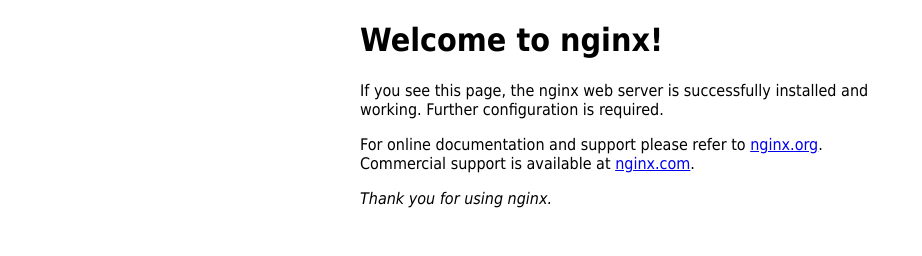
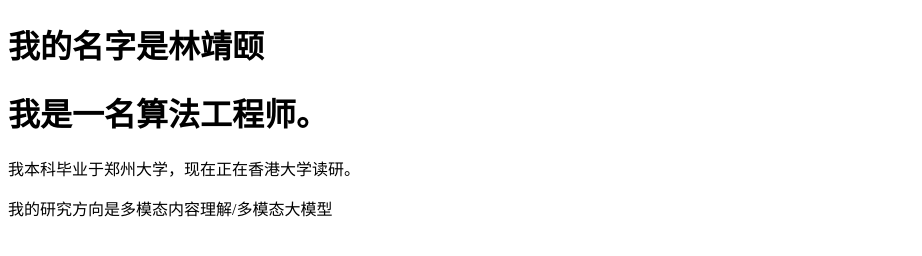
Before and after one commit to jylindev/jylindev.github.io, a plain HTML site: page index.html in a window 1280 px wide. Shown: the whole page, without its empty margins (0-922 px from the left). Drawn offline with Linux system fonts and the light colour scheme.

Commit message:
Update index.html

```diff
--- a/index.html
+++ b/index.html
@@ -1,26 +1,14 @@
-
 <!DOCTYPE html>
-<html>
+<html lang="zh-CN">
 <head>
-<title>Welcome to nginx!</title>
-<style>
-    body {
-        width: 35em;
-        margin: 0 auto;
-        font-family: Tahoma, Verdana, Arial, sans-serif;
-    }
-</style>
+    <meta charset="UTF-8">
+    <meta name="viewport" content="width=device-width, initial-scale=1.0">
+    <title>林靖颐</title>
 </head>
 <body>
-<h1>Welcome to nginx!</h1>
-<p>If you see this page, the nginx web server is successfully installed and
-working. Further configuration is required.</p>
-
-<p>For online documentation and support please refer to
-<a href="http://nginx.org/">nginx.org</a>.<br/>
-Commercial support is available at
-<a href="http://nginx.com/">nginx.com</a>.</p>
-
-<p><em>Thank you for using nginx.</em></p>
+    <h1>我的名字是林靖颐</h1>
+    <h1>我是一名算法工程师。</h1>
+    <p>我本科毕业于郑州大学，现在正在香港大学读研。</p>
+    <p>我的研究方向是多模态内容理解/多模态大模型</p>
 </body>
 </html>
```
